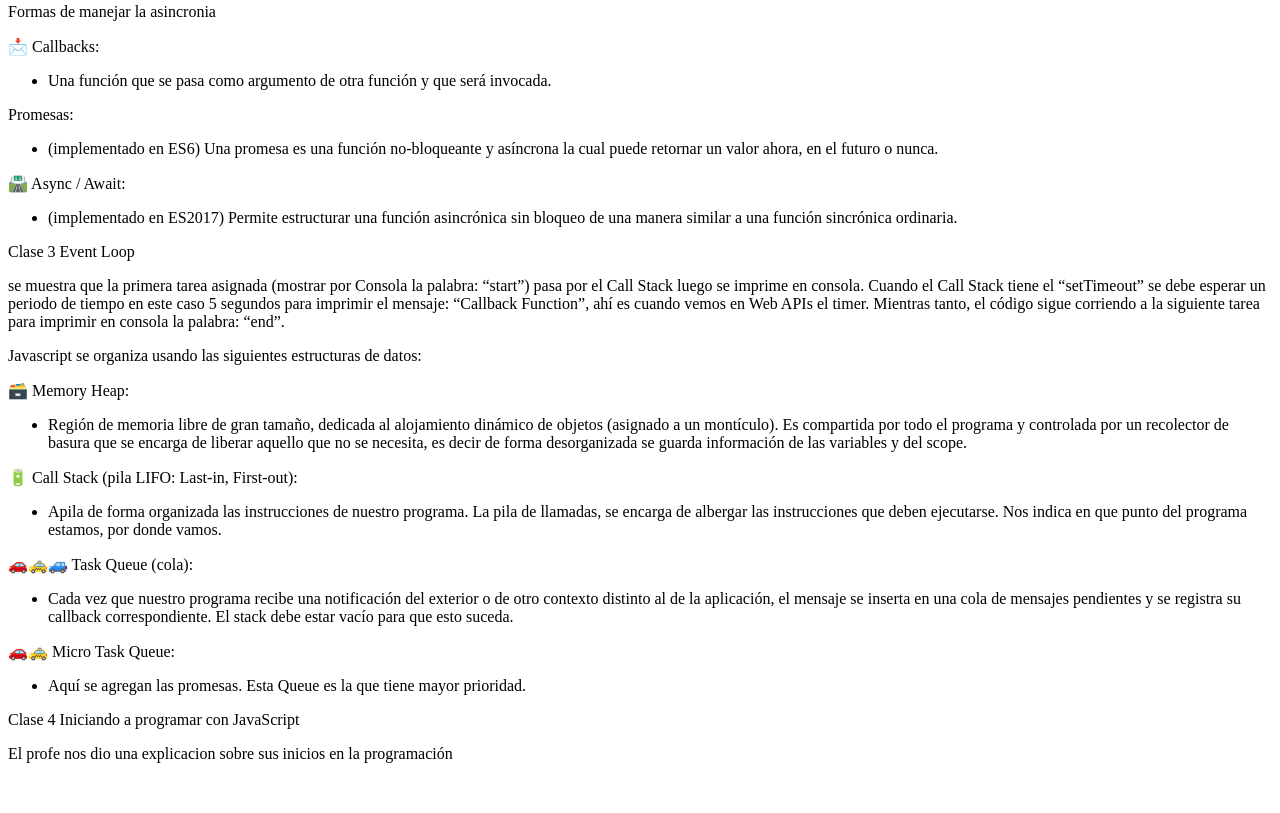
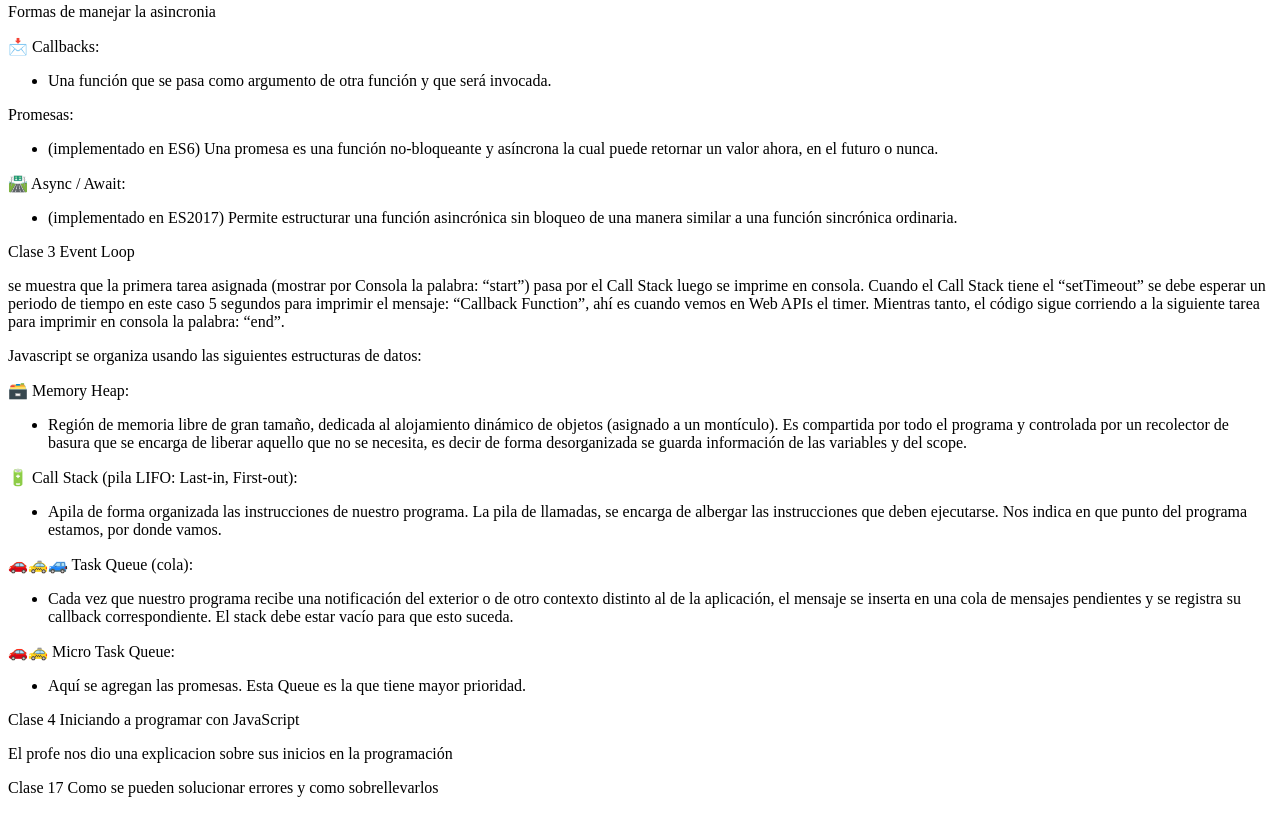
Before and after one commit to erikmya/Curso_asincronismo_js, a website: page clases.html in a window 1280 px wide. Shown: the part 687-1500 px from the top of the page. Before the commit the page ends 1466 px from the top, so only its background shows below. Drawn offline with Linux system fonts and the light colour scheme.

Commit message:
Clase 17 como solucionar errores

```diff
--- a/clases.html
+++ b/clases.html
@@ -85,5 +85,8 @@
         <p>Clase 4 Iniciando a programar con JavaScript</p>
         <p>El profe nos dio una explicacion sobre sus inicios en la programación</p>
     </div>
+    <div>
+        <p>Clase 17 Como se pueden solucionar errores y como sobrellevarlos</p>
+    </div>
 </body>
 </html>
```
Also changed, not shown: src/async/challenge.js (line endings or trailing spaces).
